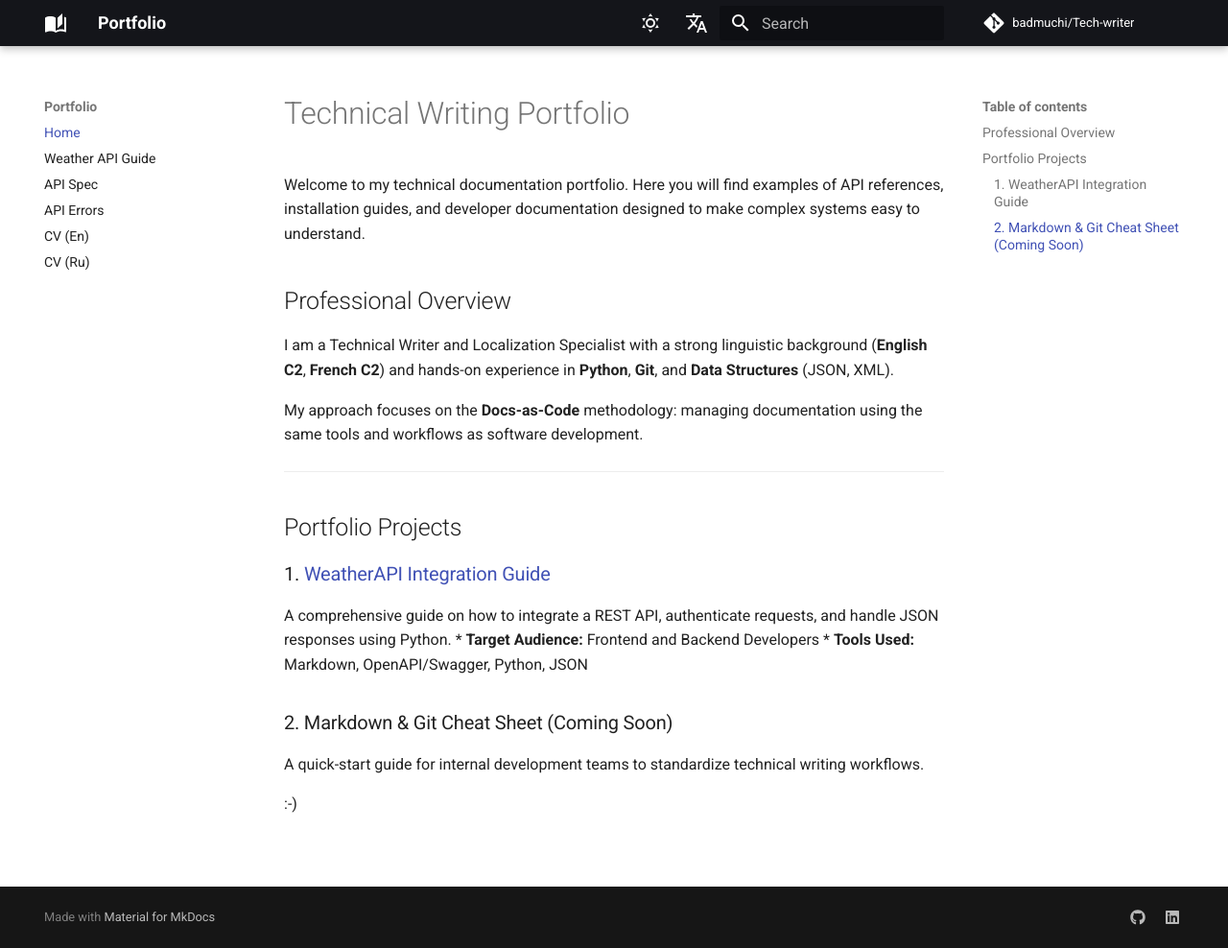
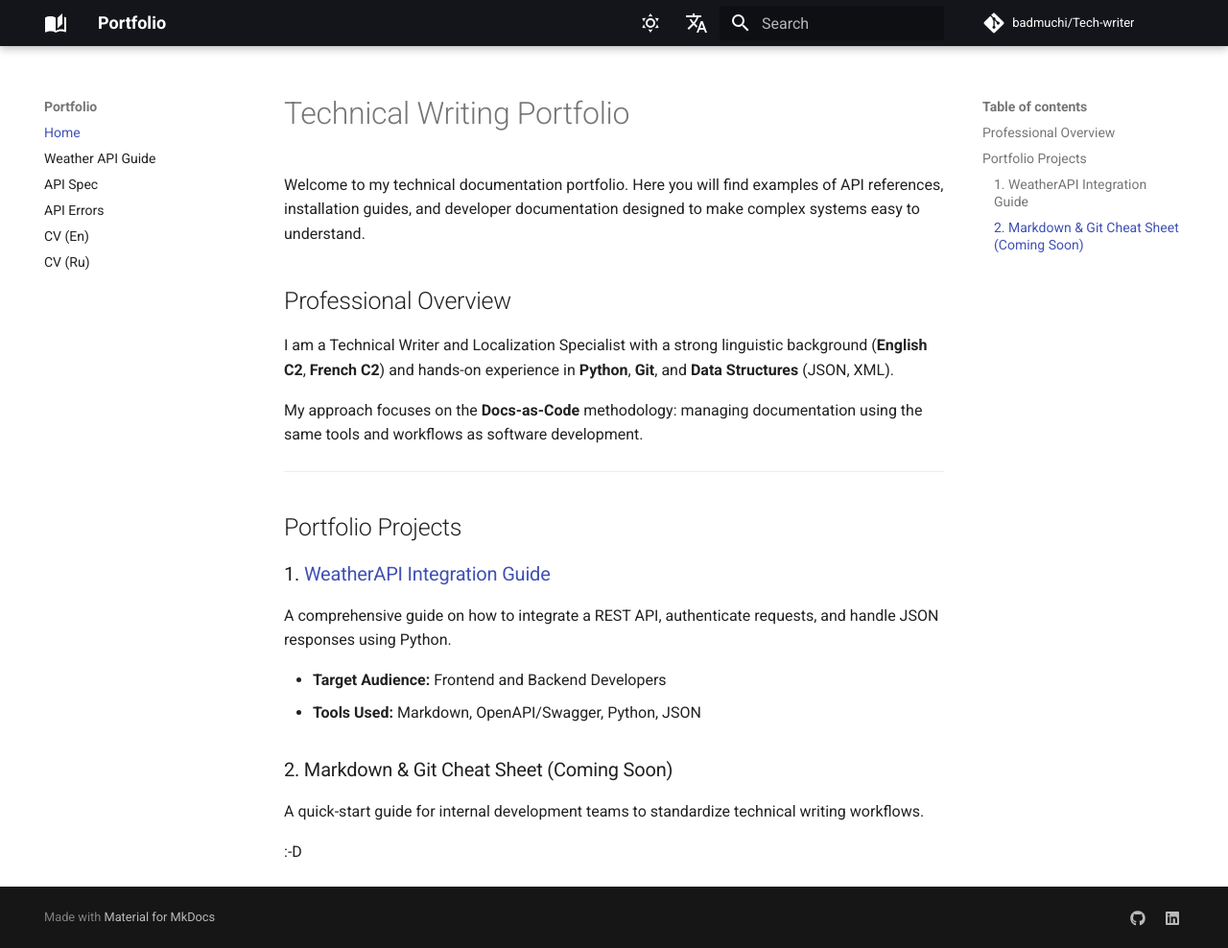
Before and after one commit to badmuchi/Tech-writer, an MkDocs documentation site: the page built from docs/index.md, in a window 1280 px wide and 988 px high. Shown: the whole window at 96% size. Built offline with MkDocs 1.6.1 and Material for MkDocs 9.7.7, drawn with Linux system fonts in a browser that asks for light colours; comment, search, counter and statistics services are not loaded.

Commit message:
Added some info

```diff
--- a/docs/index.md
+++ b/docs/index.md
@@ -13,11 +13,14 @@ My approach focuses on the **Docs-as-Code** methodology: managing documentation
 ## Portfolio Projects
 
 ### 1. [WeatherAPI Integration Guide](api-guide.md)
+
 A comprehensive guide on how to integrate a REST API, authenticate requests, and handle JSON responses using Python.
+
 * **Target Audience:** Frontend and Backend Developers
 * **Tools Used:** Markdown, OpenAPI/Swagger, Python, JSON
 
 ### 2. Markdown & Git Cheat Sheet (Coming Soon)
+
 A quick-start guide for internal development teams to standardize technical writing workflows.
 
-:-)
+:-D
```
Also changed, not shown: docs/test-uml.md (+2 -0 lines), docs/api-errors.md (line endings or trailing spaces).
